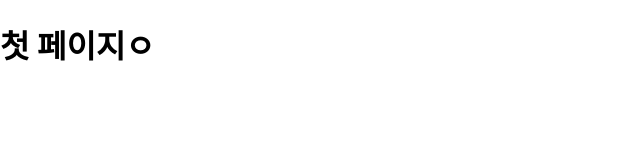
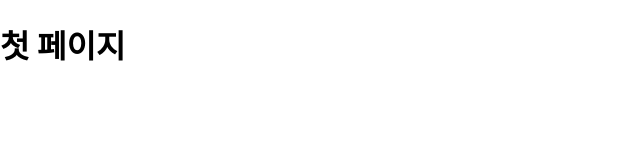
Before and after one commit to jaehyeongjung/Wine-project, a Next.js app: page / in a window 1280 px wide. Shown: the top 160 px of the page, without its empty margins (0-640 px from the left). Built offline with nearby package versions, Linux system fonts and the light colour scheme.

Commit message:
chore: setting 폴더

```diff
--- a/pages/index.tsx
+++ b/pages/index.tsx
@@ -10,7 +10,7 @@ const Home: NextPage = () => {
         <link rel="icon" href="/favicon.ico" />
       </Head>
 
-      <h1>첫 페이지ㅇ</h1>
+      <h1>첫 페이지</h1>
     </div>
   );
 };
```
